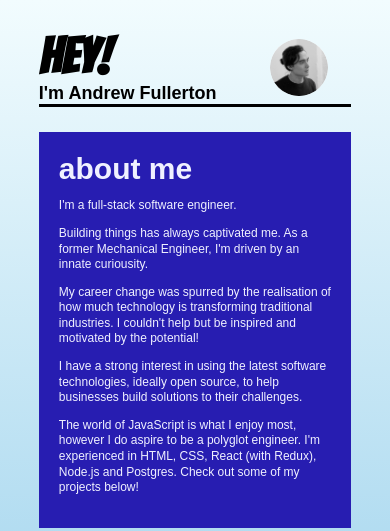
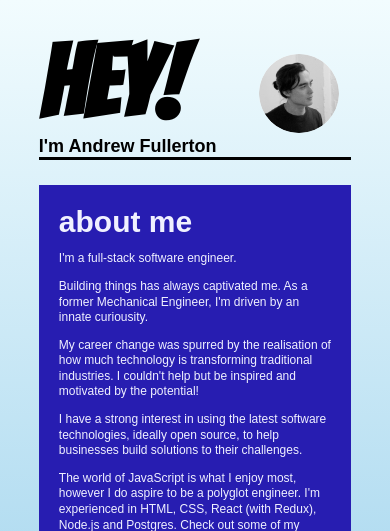
Before and after one commit to fullo01/portfolio-2018, a PHP site: page /index.html in a window 390 px wide. Shown: the top 531 px of the page. Run offline with PHP 8.4, Linux system fonts and the light colour scheme; some libraries are stand-ins or nearby versions; some web fonts are replaced.

Commit message:
updated responsiveness

```diff
--- a/style.css
+++ b/style.css
@@ -10,6 +10,7 @@ body {
 
 body h1 {
   margin: 0;
+  font-size: 160px;
 }
 
 header {
@@ -29,7 +30,7 @@ header h2 {
 header img {
   grid-column: 2 / 3;
   grid-row: 1 / 3;
-  width: 60%;
+  width: 170px;
   display: block;
   justify-self: center;
   align-self: center;
@@ -254,12 +255,24 @@ footer {
   .portfolio h4 {
     font-size: 1em;
   }
+
+  header h1 {
+    font-size: 130px;
+  }
+
   header h2 {
     font-size: 30px;
   }
+
+  header img {
+    width: 130px;
 }
 
 @media screen and (max-width: 1380px) {
+
+    header img {
+        width: 120px;
+    }
 
   .skill-icons {
     margin-top: 0;
@@ -275,6 +288,11 @@ footer {
 }
 
 @media screen and (max-width: 1045px) {
+
+    header h1 {
+        font-size: 100px;
+      }
+
     header h2 {
         font-size: 30px;
       }
@@ -323,7 +341,7 @@ footer {
   }
 
   header img {
-    width: 55%;
+    width: 80px;
   }
 
   footer {
```
